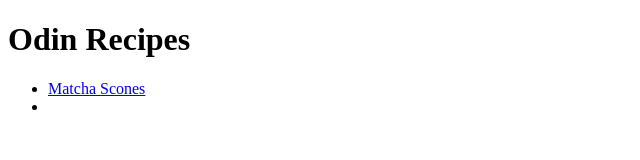
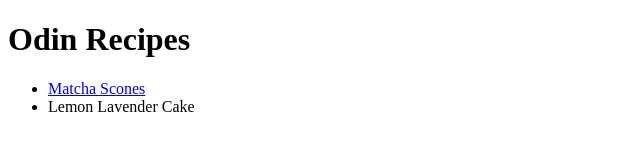
Before and after one commit to jkma1023/odin-recipes, a plain HTML site: page index.html in a window 1280 px wide. Shown: the whole page, without its empty margins (0-640 px from the left). Drawn offline with Linux system fonts and the light colour scheme.

Commit message:
Fix lemon lavender cake link

```diff
--- a/index.html
+++ b/index.html
@@ -7,7 +7,7 @@
     <h1>Odin Recipes</h1>
     <ul>
         <li><a href="recipes/matchascones.html">Matcha Scones</a></li>
-        <li><a href="recipes/lemonlavendercake.html"></a></li>
+        <li><a href="recipes/lemonlavendercake.html"></a>Lemon Lavender Cake</li>
     </ul>
 
 </body>
```
